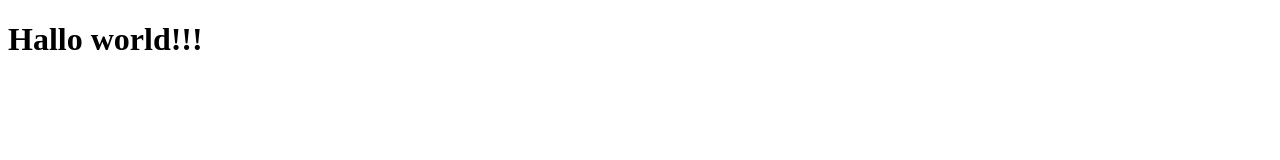
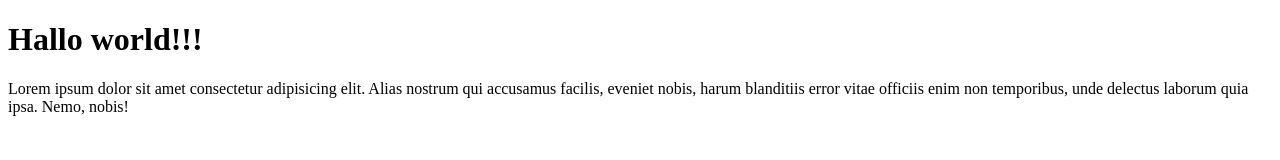
Before and after one commit to einsteinxxx/test01, a plain HTML site: page index.html in a window 1280 px wide. Drawn offline with Linux system fonts and the light colour scheme.

Commit message:
add article on index

```diff
--- a/index.html
+++ b/index.html
@@ -8,5 +8,6 @@
 </head>
 <body>
     <h1>Hallo world!!!</h1>
+    Lorem ipsum dolor sit amet consectetur adipisicing elit. Alias nostrum qui accusamus facilis, eveniet nobis, harum blanditiis error vitae officiis enim non temporibus, unde delectus laborum quia ipsa. Nemo, nobis!
 </body>
 </html>
```
